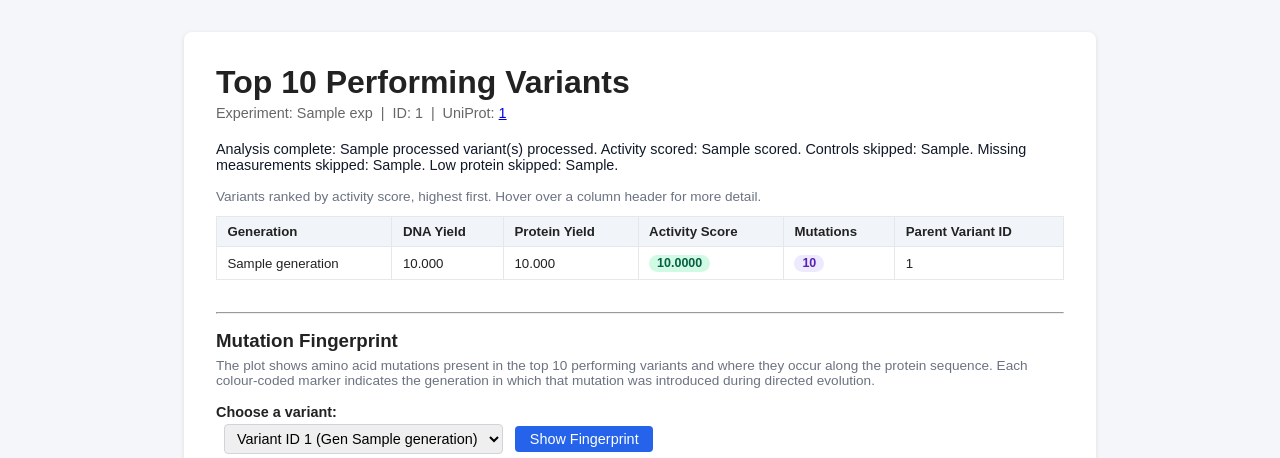
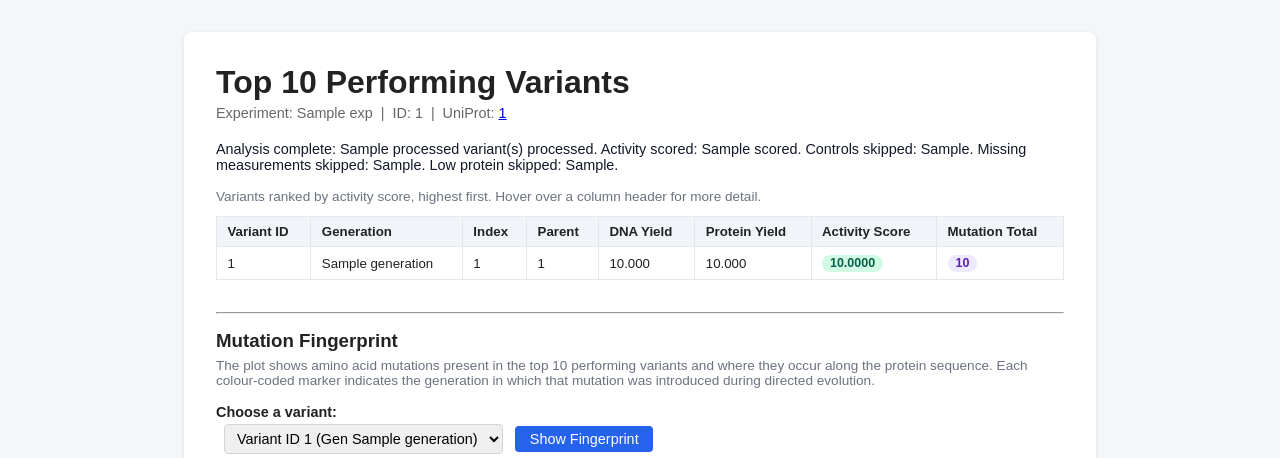
Before and after one commit to BIO727P-Sierra/Software_Development_Project, a Flask app: template app/templates/analysis/top_performers.html in a window 1280 px wide. Shown: the part 45-503 px from the top of the page. Run offline with Flask 3, Linux system fonts and the light colour scheme; the template is opened without the code that fills it: most values are stand-ins (such as "Sample title", 1, 10 or a date in 2020); some libraries are stand-ins or nearby versions; grey boxes are pictures that could not be loaded.

Commit message:
Reorder and simplify top performers table columns

```diff
--- a/app/templates/analysis/top_performers.html
+++ b/app/templates/analysis/top_performers.html
@@ -71,21 +71,25 @@
   <table class="portal-table">
     <thead>
       <tr>
+        <th title="Unique identifier for this variant.">Variant ID</th>
         <th title="Directed evolution generation number for the variant.">Generation</th>
+        <th title="Index of the plasmid variant within the experiment.">Index</th>
+        <th title="Variant ID of the parent from which this variant was derived.">Parent</th>
         <th title="Average DNA yield across measurements for this variant.">DNA Yield</th>
         <th title="Average protein yield across measurements for this variant.">Protein Yield</th>
-        <th title="Unified activity score (DNA yield normalised by protein yield, baseline-corrected).">Activity Score</th>
-        <th title="Total number of mutations compared to the wild-type sequence.">Mutations</th>
-        <th title="Variant ID of the parent from which this variant was derived.">Parent Variant ID</th>
+        <th title="Unified activity score (log2 DNA fold change normalised by protein fold change).">Activity Score</th>
+        <th title="Total number of mutations compared to the wild-type sequence.">Mutation Total</th>
       </tr>
     </thead>
     <tbody>
       {% for row in rows %}
       <tr>
+        <td>{{ row.variant_id }}</td>
         <td>{{ row.generation }}</td>
+        <td>{{ row.plasmid_variant_index if row.plasmid_variant_index is not none else '—' }}</td>
+        <td>{{ row.parent_variant_id if row.parent_variant_id is not none else '—' }}</td>
         <td>{{ "%.3f"|format(row.dna_yield) if row.dna_yield is not none else '—' }}</td>
         <td>{{ "%.3f"|format(row.protein_yield) if row.protein_yield is not none else '—' }}</td>
-
         <td>
           {% if row.activity_score is not none %}
             <span class="activity-pill {% if row.activity_score > 1 %}high{% endif %}">{{ "%.4f"|format(row.activity_score) }}</span>
@@ -93,13 +97,11 @@
             <span class="activity-pill none">—</span>
           {% endif %}
         </td>
-
         <td>
           {% if row.mutation_total is not none %}
             <span class="mut-badge {% if row.mutation_total == 0 %}zero{% endif %}">{{ row.mutation_total }}</span>
           {% else %}—{% endif %}
         </td>
-        <td>{{ row.parent_variant_id if row.parent_variant_id is not none else '—' }}</td>
       </tr>
       {% endfor %}
     </tbody>
```
